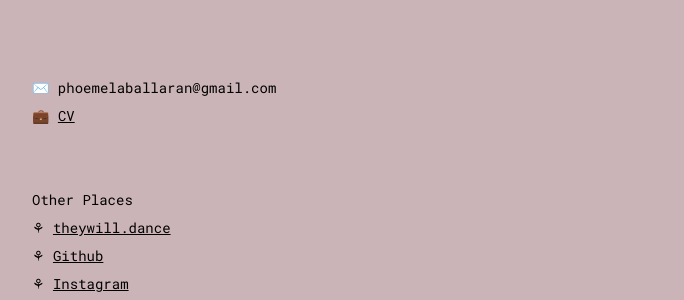
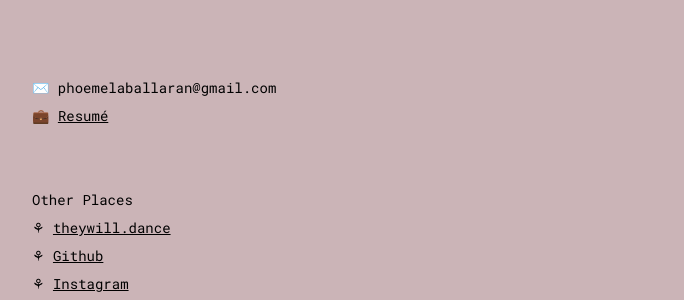
Before and after one commit to comoballar/phoemelaballaran.github.io, a Jekyll site: the page built from about.md, in a window 1280 px wide. Shown: the part 1181-1481 px from the top of the page, without its empty margins (88-772 px from the left). Built offline with Jekyll 4.4.1, drawn with Linux system fonts in a browser that asks for light colours.

Commit message:
Update about.md

```diff
--- a/about.md
+++ b/about.md
@@ -9,7 +9,7 @@ permalink: /about/
 <br>
 <p>Currently, I spend my time and mental resources on acquiring and analyzing data for the data insighting unit of <a href="https://www.rappler.com" target="_blank">Rappler</a>, a digital media company in the Philippines. This web space is where I make sense of my interests (design, psychology, art, programming, philosophy, math, mysticism, physical and biological sciences, metaphors and myths) in relation to what I do for a living. Or just how I'd like to live.</p>
 <br><br>✉️ phoemelaballaran@gmail.com
-<br>💼 <a href="https://read.cv/phoemelaballaran">CV</a>
+<br>💼 <a href="https://phoemelaballaran.github.io/resume">Resumé</a>
 <br><br>
 <br>Other Places
 <br>⚘ <a href="https://www.theywill.dance" target="_blank">theywill.dance</a>
```
